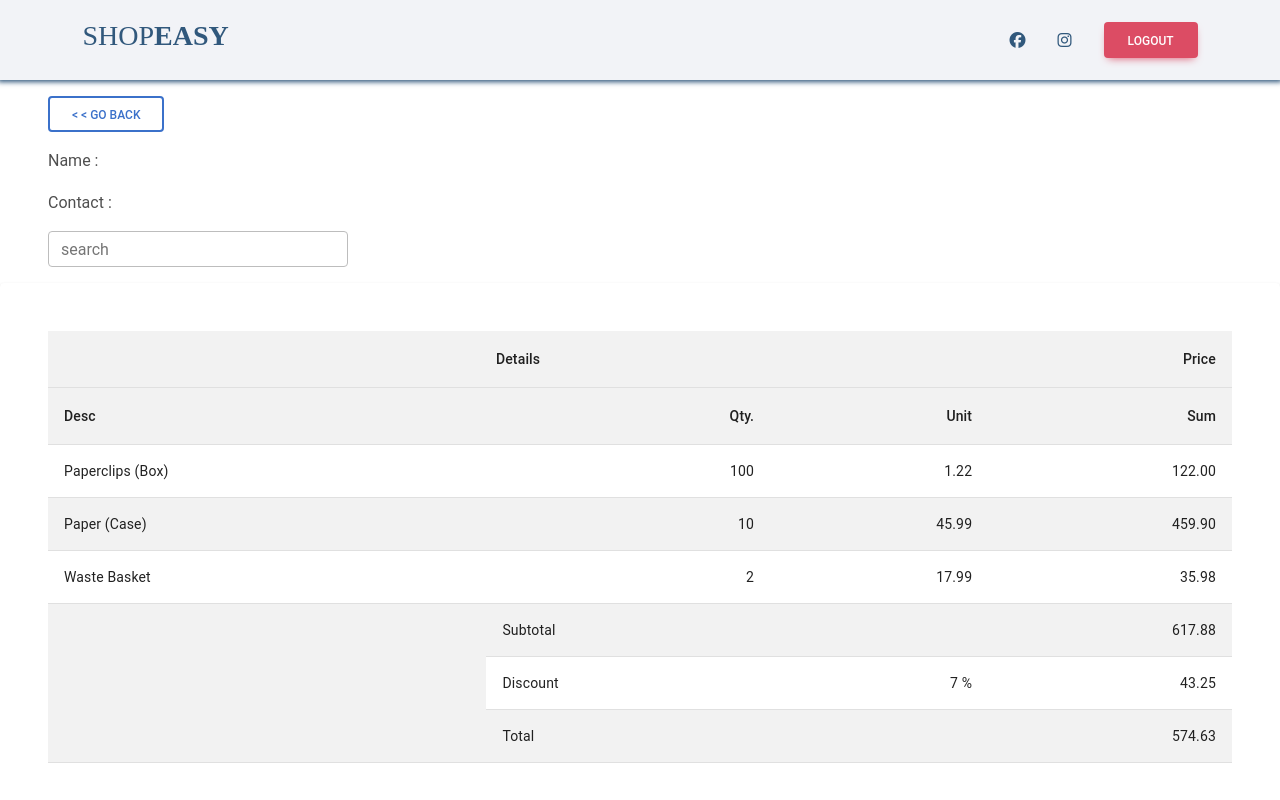
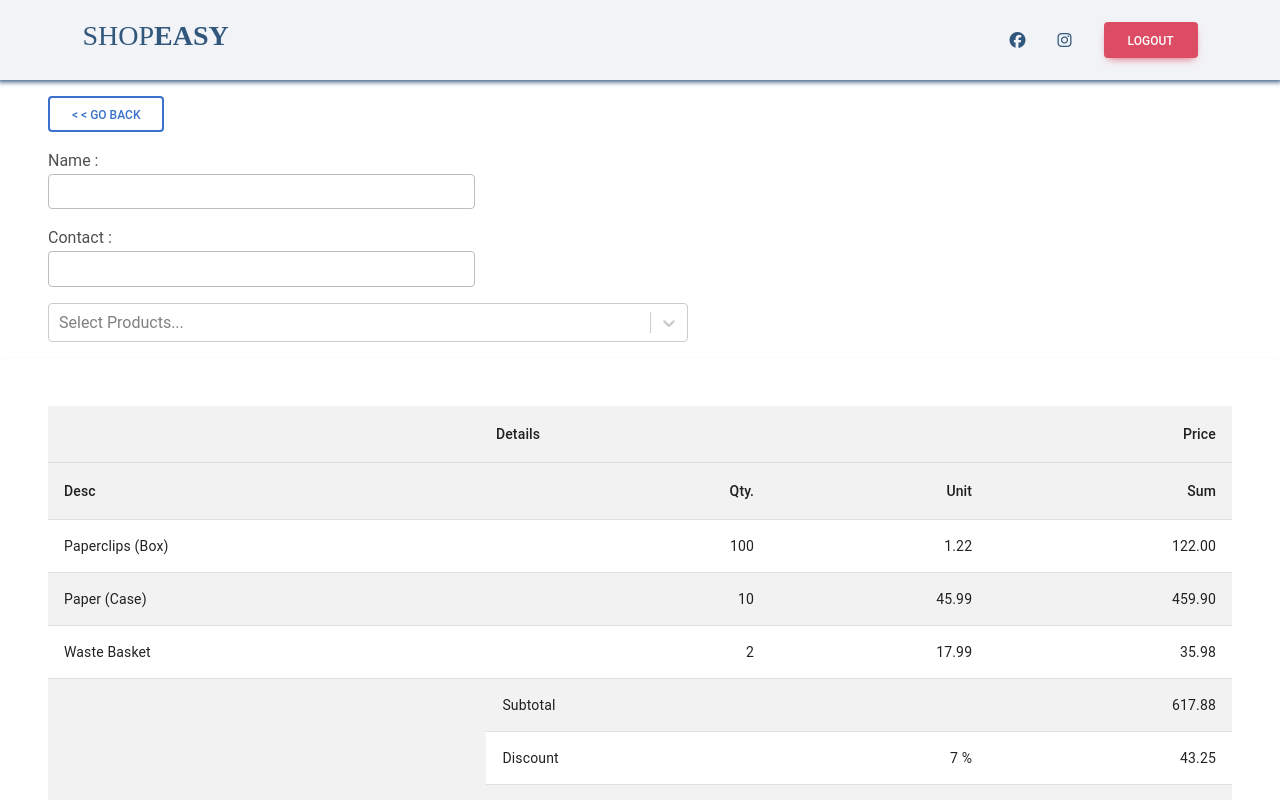
Before and after one commit to AkarshAB/CRM--Frontend, a React (Create React App) app: page /billing in a window 1280 px wide. Shown: the top 800 px of the page. Built offline with nearby package versions, Linux system fonts and the light colour scheme; no server answers.

Commit message:
react select configured in blling

```diff
--- a/package.json
+++ b/package.json
@@ -24,6 +24,7 @@
     "react-router": "^6.22.0",
     "react-router-dom": "^6.22.1",
     "react-scripts": "5.0.1",
+    "react-select": "^5.8.0",
     "sweetalert2": "^11.10.7",
     "web-vitals": "^2.1.4",
     "yup": "^1.3.3"
--- a/src/components/Billing/Billing.jsx
+++ b/src/components/Billing/Billing.jsx
@@ -11,6 +11,7 @@ import axios from 'axios';
 import Cash from './Cash.jsx';
 import UPI from './UPI.jsx';
 import Card from './Card.jsx';
+import Select from 'react-select';
 
 const DISCOUNT = 0.07;
 
@@ -43,7 +44,13 @@ const rows = [
 const invoiceSubtotal = subtotal(rows);
 const invoiceTaxes = DISCOUNT * invoiceSubtotal;
 const invoiceTotal = invoiceSubtotal - invoiceTaxes;
+
+
+
 function Billing() {
+  const [productsData, setProductsData] = useState([])
+  const [selectedProducts, setSelectedProducts] = useState([]);
+
   const [billingData, setBillingData] = useState([])
 
 
@@ -51,7 +58,7 @@ function Billing() {
     const fetchBillingData = async () => {
       const token = localStorage.getItem('token')
       try {
-        const response = await axios.get('',
+        const response = await axios.get('http://127.0.0.1:8000/shop_app/products/',
           {
             headers: {
               Authorization: `Token ${token}`
@@ -59,6 +66,7 @@ function Billing() {
           })
         console.log(response);
         setBillingData(response.data)
+        setProductsData(response.data)
       }
 
       catch (error) {
@@ -125,9 +133,19 @@ function Billing() {
     setIsCard(true)
     setIsUpi(false)
     setIsCash(false)
+  }
 
+  useEffect(() => {
+    const transformedProducts = productsData.map(product => (
+      {
+        value: product.id,
+        label: `${product.pro_company} - ${product.product_name}`
+      }
+    ))
+    setSelectedProducts(transformedProducts)
+    console.log(selectedProducts)
+  }, [productsData])
 
-  }
 
 
 
@@ -135,10 +153,21 @@ function Billing() {
 
   return (
     <>
-      <div className=' ms-5'>
-        <p>Name : </p>
-        <p>Contact : </p>
-        <input  className=' form-control' style={{ width: '300px' }} type="text" placeholder='search' />
+      <div className=' ms-5 col-4'>
+        <p>Name : <input className='form-control' type="text" name="" id="" /></p>
+        <p>Contact : <input className='form-control' type="text" name="" id="" /></p>
+
+      </div>
+      <div className='col-6 ms-5'>
+        <Select
+          // defaultValue={}
+          isMulti
+          name="colors"
+          options={selectedProducts}
+          className="basic-multi-select"
+          classNamePrefix="select"
+          placeholder='Select Products...'
+        />
       </div>
       <TableContainer className='p-5 mt-3 ' component={Paper}>
         <Table sx={{ minWidth: 700 }} aria-label="spanning table">
@@ -209,7 +238,7 @@ function Billing() {
       {
         isCard ? <Card /> : ''
       }
-        <div className='p-4 d-flex justify-content-center'>
+      <div className='p-4 d-flex justify-content-center'>
         <button className='btn btn-primary'>save</button>
       </div>
     </>
--- a/src/components/Inventory/Inventory.css
+++ b/src/components/Inventory/Inventory.css
@@ -0,0 +1,3 @@
+.img {
+  height: 300px;
+}
--- a/src/components/Inventory/Inventory.jsx
+++ b/src/components/Inventory/Inventory.jsx
@@ -15,11 +15,14 @@ import { FaEdit } from "react-icons/fa";
 import { FaEye } from "react-icons/fa";
 import EditInventory from '../EditInventory/EditInventory';
 import { localStorageAvailable } from '@mui/x-data-grid/utils/utils';
+import Select from 'react-select';
+// import { colourOptions } from '../data';
 
 
 function Inventory() {
 
   const [productsData, setProductsData] = useState([])
+  const [selectedProducts, setSelectedProducts] = useState([]);
 
 
   const fetchInventory = async () => {
@@ -75,6 +78,8 @@ function Inventory() {
 
 
 
+
+
   return (
     <>
       <div className='mx-5 mb-0'>
@@ -82,6 +87,10 @@ function Inventory() {
         <Link to={'/add-products'}><button className='btn btn-primary'>Add Products</button>
         </Link>
       </div>
+      <div className='container-fluid col-6 '>
+
+      </div>
+
 
       <div className="productCards m-5">
         <div className="row flex-wrap">
@@ -90,11 +99,12 @@ function Inventory() {
               <div key={index} className="col-4">
 
                 <Card sx={{ maxWidth: 345 }} className='mb-5'>
+                  <Link to={`/ViewProduct/${product.id}`}>
                     <CardActionArea>
-                    <CardMedia
+                      <CardMedia className='img'
                         component="img"
                         height="140"
-                      image={product.image}
+                        image={`http://127.0.0.1:8000${product.image}`}
                         alt="green iguana"
                       />
                       <CardContent>
@@ -107,6 +117,7 @@ function Inventory() {
                         </Typography>
                       </CardContent>
                     </CardActionArea>
+                  </Link>
                   <CardActions className='d-flex justify-content-center '>
                     <div onClick={(e) => e.stopPropagation()} className='d-flex gap-5 mb-3'>
                       <Link to={`/EditInventory/${product.id}`}>
--- a/src/components/Stocks/Stocks.jsx
+++ b/src/components/Stocks/Stocks.jsx
@@ -4,6 +4,7 @@ import { DataGrid } from '@mui/x-data-grid';
 import axios from 'axios';
 import { Link, NavLink } from 'react-router-dom'
 import { FaEdit, FaTrash } from 'react-icons/fa';
+
 
 
 
@@ -62,7 +63,7 @@ function Stocks() {
       renderCell: (params) => (
         <div className='d-flex gap-4'>
           <Link to={`/updateStock/${params.row.id}`}><FaEdit /></Link>
-          <FaTrash onClick={() => handleDelete(params.row.id)} />
+          <FaTrash onClick={() => handleDelete(params.row.id)} style={{ cursor: 'pointer', color: '#980002' }} />
 
         </div>
       ),
```
Also changed, not shown: 1 other file (tests, documents, lock files or other folders). Lines whose indentation alone changed are shown as unchanged.
